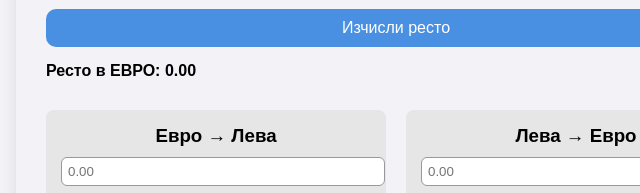
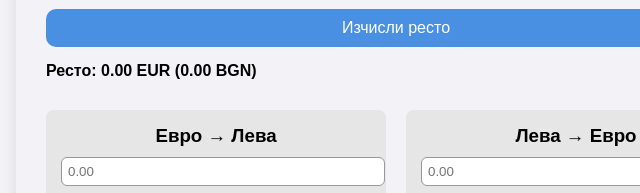
Before and after one commit to Vladimir2010/Euro_calculator, a plain HTML site: page Online-version/combined.html in a window 1280 px wide. Both pictures are taken after a click on the button "Изчисли ресто". Shown: the part 385-578 px from the top of the page, 244-884 px from the left. Drawn offline with Linux system fonts and the light colour scheme.

Commit message:
Added BGN change

```diff
--- a/Online-version/combined.html
+++ b/Online-version/combined.html
@@ -164,7 +164,7 @@
         <input type="text" id="input_paid_eur" placeholder="0.00">
 
         <button id="btn_calc">Изчисли ресто</button>
-        <div id="label_result" class="result">Ресто в ЕВРО: 0.00</div>
+        <div id="label_result" class="result">Ресто в ЕВРО: 0.00 (0.00 BGN)</div>
     </div>
 
     <!-- Допълнителни калкулатори -->
@@ -209,10 +209,15 @@
         const due = parseAmount(input_due.value);
         const paid_lev = parseAmount(input_paid_lev.value);
         const paid_eur = parseAmount(input_paid_eur.value);
+
         const rate = 1.95583;
+
         const total_paid_eur = paid_eur + (paid_lev / rate);
         const change_eur = total_paid_eur - due;
-        label_result.innerText = `Ресто в ЕВРО: ${change_eur.toFixed(2)}`;
+        const change_lev = change_eur * rate;
+
+        label_result.innerText =
+            `Ресто: ${change_eur.toFixed(2)} EUR (${change_lev.toFixed(2)} BGN)`;
     });
 
     // Евро → Лева
@@ -239,12 +244,12 @@
 
 
     function clearOnFocus(element) {
-    element.addEventListener('focus', function() {
+        element.addEventListener('focus', function () {
             if (this.value === '' || this.value === '0.00') {
                 this.value = '';
             }
         });
-    element.addEventListener('blur', function() {
+        element.addEventListener('blur', function () {
             if (this.value === '') {
                 this.value = '0.00';
             }
```
Also changed, not shown: Online-version/EuroCalcApp/www/index.html (+1 -1 lines), Online-version/EuroCalcApp/www/script.js (+9 -3 lines), Online-version/index.html (+1 -1 lines), Online-version/script.js (+9 -3 lines), 1 other file. Lines whose indentation alone changed are shown as unchanged.
